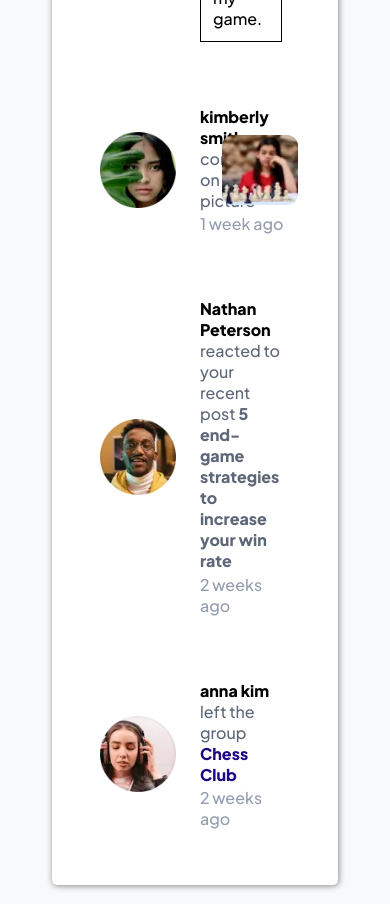
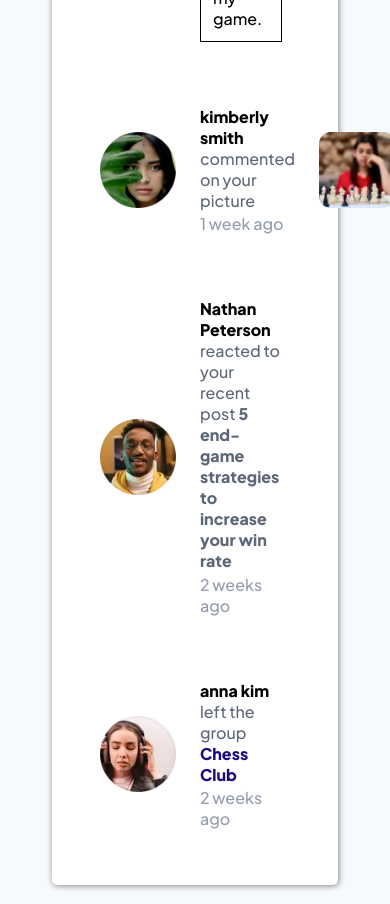
Before and after one commit to preetamvarun/Notifications-Page, a React (Create React App) app: page / in a window 390 px wide. Shown: the part 1460-2364 px from the top of the page. Built offline with nearby package versions, Linux system fonts and the light colour scheme.

Commit message:
fixed notifications count bar on mobile devices

```diff
--- a/src/Childnot.css
+++ b/src/Childnot.css
@@ -46,3 +46,18 @@
 .makeGrey{
     color : hsl(219, 12%, 42%);
 }
+
+/* WRITING MEDIA QUERIES FOR MOBILE PHONES */
+
+@media (max-width : 376px){
+    .noteCount{
+        display: flex;
+        flex-direction: column;
+    }
+    .notificationsCount{
+        margin : auto;
+    }
+    .noteCount a{
+        margin : .5rem auto;
+    }
+}
--- a/src/Childnot.js
+++ b/src/Childnot.js
@@ -17,7 +17,7 @@ class Childnot extends Component{
         return(
             <div>
                 <div className='noteCount'>
-                    <div>
+                    <div className = 'notificationsCount'>
                         <p><b>Notifications</b></p>
                         <span>{this.props.count}</span>
                     </div>
--- a/src/Recentnots.css
+++ b/src/Recentnots.css
@@ -12,6 +12,11 @@
     border-radius : 5px;
     position: relative;
     color : hsl(219, 14%, 63%);
+}
+
+.chessImage{
+    position : 'absolute';
+    right : 0;
 }
 
 .Recentnots img{
--- a/src/Recentnots.js
+++ b/src/Recentnots.js
@@ -33,9 +33,7 @@ class Recentnots extends Component{
                     }
                 </div>
                 {this.props.name === 'kimberly smith' &&
-                <img src = {require('./images/image-chess.png')} alt = {this.props.name}
-                style = {{position : 'absolute', right : '0', height : '70px', weight : '50px'}}
-                />
+                <img className = "chessImage" src = {require('./images/image-chess.png')} alt = {this.props.name}/>
                 }
             </div>
         )
```
